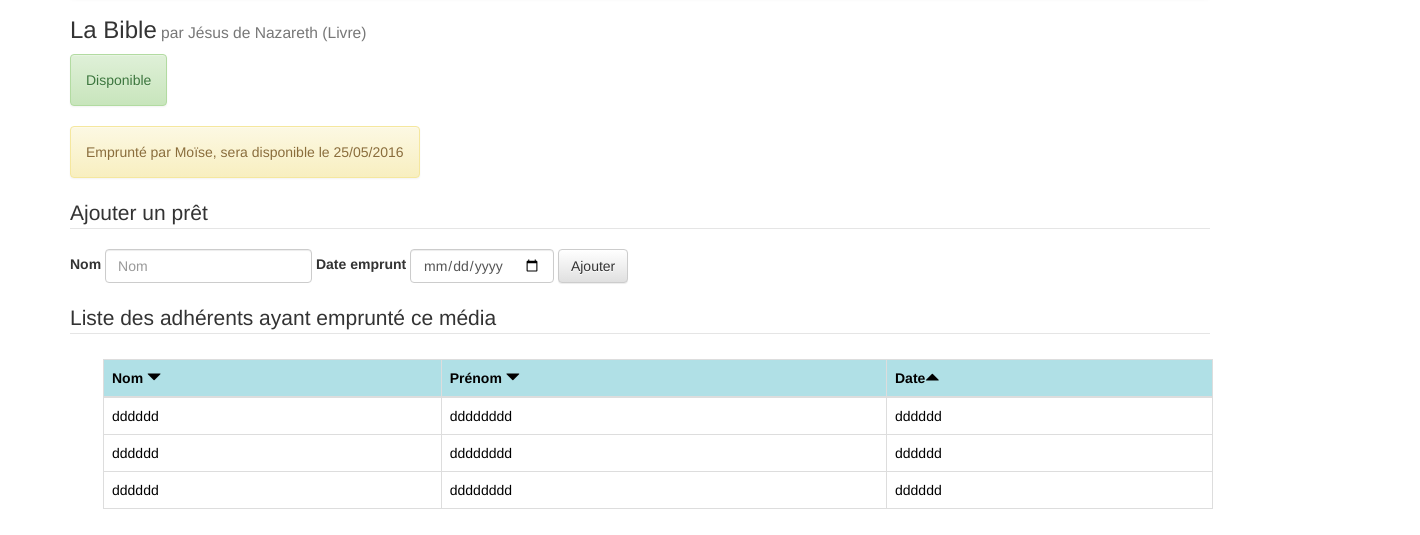
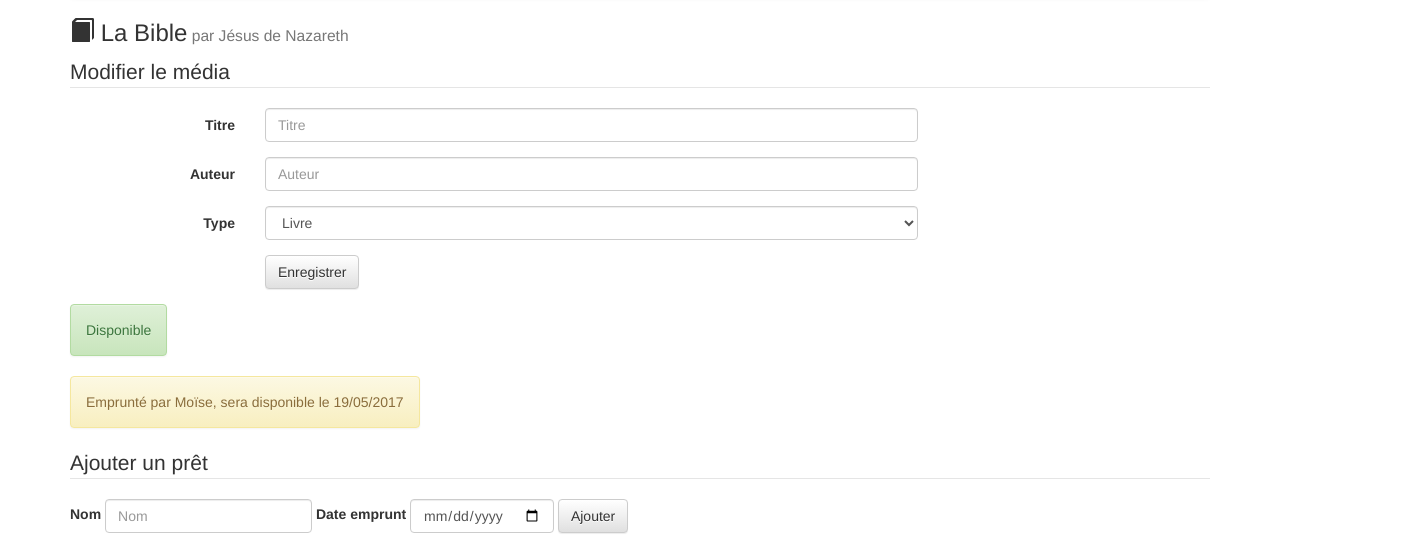
Before and after one commit to AdrienMartin/mediatic, a plain HTML site: page maquette/ficheMedia.html in a window 1280 px wide. Shown: the part 280-815 px from the top of the page, 1420 px wide, since content can reach past the window. Drawn offline with Linux system fonts and the light colour scheme.

Commit message:
update fiche media

```diff
--- a/maquette/ficheMedia.html
+++ b/maquette/ficheMedia.html
@@ -17,6 +17,90 @@
 <!-- Latest compiled and minified JavaScript -->
 <script src="bootstrap/js/jquery-1.12.1.min.js"></script>
 <script src="bootstrap/js/bootstrap.min.js"></script>
+
+<script>
+	"use strict";
+	//variable de test
+	var dateDispo = new Date(2017, 4, 19);
+	var typeMedia = 'Livre';
+	var titreMedia = 'La Bible';
+	var auteurMedia = 'Jésus de Nazareth';
+
+	$(function(){
+		initInfo();
+		afficheDateDispo();
+		initDateEmprunt();
+	});
+
+	function initInfo()
+	{
+		var elementType = $('span.infoType');
+		var elementTitre = $('span.infoTitre');
+		var elementAuteur = $('span.infoAuteur');
+		if(elementType != undefined)
+		{
+			var x;
+			switch (typeMedia)
+			{
+				case "Livre":
+					x = " glyphicon glyphicon-book";
+					break;
+				case "CD":
+					x = " glyphicon glyphicon-music";
+					break;
+				case "DVD":
+					x = " glyphicon glyphicon-film";
+					break;
+			}
+			elementType.addClass(x);
+		}
+		if(elementTitre != undefined)
+		{
+			elementTitre.html(titreMedia);
+		}
+		if(elementAuteur != undefined)
+		{
+			elementAuteur.html(auteurMedia);
+		}
+	}
+
+	function formaterDate(date)
+	{
+		// format string au format date
+		var day = ("0" + date.getDate()).slice(-2);
+		var month = ("0" + (date.getMonth()+1)).slice(-2);
+		return (day + '/' + month + '/' + date.getFullYear());
+	}
+
+	function afficheDateDispo()
+	{
+		var elementDate = $('.alert>span.dateDispo');
+		if(elementDate != undefined)
+		{
+			if(dateDispo != undefined)
+			{
+				elementDate.html(formaterDate(dateDispo));
+			}
+		}
+	}
+
+	function initDateEmprunt()
+	{
+		var elementDate = $('input.dateEmprunt');
+		if(elementDate != undefined)
+		{
+			if(dateDispo != undefined && dateDispo > new Date())
+			{
+				elementDate.val(formaterDate(dateDispo));
+			}
+			else
+			{
+				elementDate.val(formaterDate(new Date()));
+			}
+		}
+	}
+</script>
+
 </head>
 <body class="container">
 	<header class="row jumbotron">
@@ -27,6 +111,7 @@
 			<h1><small>Fiche média</small></h1>
 		</div>
 	</header>
+
 	<nav class="navbar navbar-default">
 		<div class="container-fluid">
 			<!-- Menu Tablette, PC -->
@@ -61,13 +146,51 @@
 			</ul>
 		</div>
 	</nav>
+
 	<main>
 		<div>
-			<h3>La Bible<small> par Jésus de Nazareth (Livre)</small></h3>
+			<h3>
+				<span class="infoType"> </span>
+				<span class=infoTitre>no info</span><small> par <span class="infoAuteur">no info</span></small>
+			</h3>
 		</div>
+
+		<form method="GET" action="." class="form-horizontal">
+			<fieldset>
+				<legend>Modifier le média</legend>
+				<div class="form-group">
+					<label for="titre" class="control-label col-sm-2 hidden-xs">Titre</label>
+					<div class="col-sm-7 col-xs-12">
+						<input type="text" class="form-control" placeholder="Titre" name="titre" required="required">
+					</div>
+				</div>
+				<div class="form-group">
+					<label for="auteur" class="control-label col-sm-2 hidden-xs">Auteur</label>
+					<div class="col-sm-7 col-xs-12">
+						<input type="text" class="form-control" placeholder="Auteur" name="auteur" required="required">
+					</div>
+				</div>
+				<div class="form-group">
+					<label for="type" class="control-label col-sm-2 hidden-xs">Type</label>
+					<div class="col-sm-7 col-xs-12">
+						<select name="selectType" class="form-control">
+							<option>Livre</option>
+							<option>CD</option>
+							<option>DVD</option>
+						</select>
+					</div>
+				</div>
+				<div class="form-group">
+					<div class="col-xs-12 col-sm-offset-2">
+						<input class="btn btn-default" type="submit" value="Enregistrer">
+					</div>
+				</div>
+			</fieldset>
+		</form>
+
 		<div class="alert alert-success" role="alert">Disponible</div>
 		</br>
-		<div class="alert alert-warning" role="alert">Emprunté par Moïse, sera disponible le 25/05/2016</div>
+		<div class="alert alert-warning" role="alert">Emprunté par Moïse, sera disponible le <span class="dateDispo">25/05/2016</span></div>
 
 		<form class="form-inline">
 			<fieldset>
@@ -78,7 +201,7 @@
 				</div>
 				<div class="form-group">
 					<label for="dateEmprunt" class="hidden-xs">Date emprunt</label>
-					<input type="date" class="form-control" name="dateEmprunt" required="required">
+					<input type="date" class="form-control dateEmprunt" name="dateEmprunt" required="required">
 				</div>
 				<button type="submit" class="btn btn-default">Ajouter</button>
 			</fieldset>
@@ -92,43 +215,59 @@
 					<table class="hidden-xs table table-hover table-bordered ">
 						<thead>
 							<tr class="entete" >
-								<th><a href="">Nom <span class="glyphicon glyphicon-triangle-bottom" aria-hidden="true"></span></a></th>
-								<th><a href="">Prénom <span class="glyphicon glyphicon-triangle-bottom" aria-hidden="true"></span></a></th>
-								<th ><a href="">Date<span class="glyphicon glyphicon-triangle-top" aria-hidden="true"></span></a></th>
+								<th onclick="location.href='#';" style="cursor:pointer;">
+									<span>Nom </span>
+									<span class="glyphicon glyphicon-triangle-bottom" aria-hidden="true"></span>
+								</th>
+								<th onclick="location.href='#';" style="cursor:pointer;">
+									<span>Prénom </span>
+									<span class="glyphicon glyphicon-triangle-bottom" aria-hidden="true"></span>
+								</th>
+								<th onclick="location.href='#';" style="cursor:pointer;">
+									<span>Date </span>
+									<span class="glyphicon glyphicon-triangle-top" aria-hidden="true"></span>
+								</th>
 							</tr>
 						</thead>
 						<tbody>
-							<tr >
-								<td data-title="Nom"><a href="">dddddd</a></td>
-								<td data-title="Prénom"><a href="">dddddddd</a></td>
-								<td data-title="Date"><a href="">dddddd</a></td>
+							<tr onclick="location.href='ficheAdherent.html';" style="cursor:pointer;">
+								<td data-title="Nom"><span>Arthur</span></td>
+								<td data-title="Prénom"><span>Quentin</span></td>
+								<td data-title="Date"><span>19/06/2015</span></td>
 							</tr>
-							<tr>
-								<td data-title="Nom"><a href="">dddddd</a></td>
-								<td data-title="Prénom"><a href="">dddddddd</a></td>
-								<td data-title="Date"><a href="">dddddd</a></td>
+							<tr onclick="location.href='ficheAdherent.html';" style="cursor:pointer;">
+								<td data-title="Nom"><span>Fort</span></td>
+								<td data-title="Prénom"><span>Mathieu</span></td>
+								<td data-title="Date"><span>25/05/2013</span></td>
 							</tr>
-							<tr>
-								<td data-title="Nom"><a href="">dddddd</a></td>
-								<td data-title="Prénom"><a href="">dddddddd</a></td>
-								<td data-title="Date"><a href="">dddddd</a></td>
+							<tr onclick="location.href='ficheAdherent.html';" style="cursor:pointer;">
+								<td data-title="Nom"><span>Link</span></td>
+								<td data-title="Prénom"><span>Zelda</span></td>
+								<td data-title="Date"><span>04/02/2014</span></td>
 							</tr>
 						</tbody>
 					</table>
 
 					<div class=" visible-xs-block row" >
 						<div class="col-xs-6">
-							<div class="list">
-								<label>Nom : </label><a href="">dddddd</a><br>
-								<label>Prénom : </label><a href="">dddddddd</a><br>
-								<label>Date : </label> <a href="">dddddd</a><br>
+							<div class="list" onclick="location.href='ficheAdherent.html';" style="cursor:pointer;">
+								<label>Nom :</label><span>Arthur</span><br>
+								<label>Prénom :</label><span>Quentin</span><br>
+								<label>Date :</label><span>19/06/2015</span><br>
 							</div>
 						</div>
 						<div class="col-xs-6">
-							<div class="list">
-								<label>Nom : </label><a  href="">dddddd</a><br>
-								<label>Prénom : </label><a  href="">dddddddd</a><br>
-								<label>Date : </label> <a  href="">dddddd</a><br>
+							<div class="list" onclick="location.href='ficheAdherent.html';" style="cursor:pointer;">
+								<label>Nom :</label><span>Fort</span><br>
+								<label>Prénom :</label><span>Mathieu</span><br>
+								<label>Date :</label><span>25/05/2013</span><br>
+							</div>
+						</div>
+						<div class="col-xs-6">
+							<div class="list" onclick="location.href='ficheAdherent.html';" style="cursor:pointer;">
+								<label>Nom :</label><span>Link</span><br>
+								<label>Prénom :</label><span>Zelda</span><br>
+								<label>Date :</label><span>04/02/2014</span><br>
 							</div>
 						</div>
 					</div>
```
